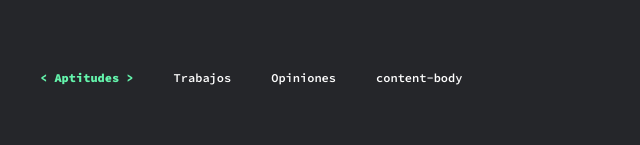
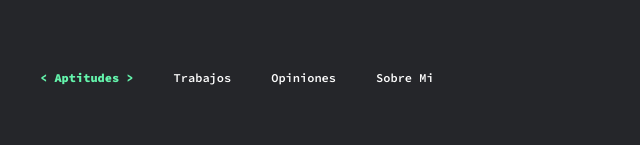
Before and after one commit to TeTsU666/TeTsU666.github.io, a plain HTML site: page index.html in a window 1280 px wide. Shown: the part 4416-4561 px from the top of the page, 640-1280 px from the left. Drawn offline with Linux system fonts and the light colour scheme.

Commit message:
Update index.html

```diff
--- a/index.html
+++ b/index.html
@@ -371,7 +371,7 @@
                     <li><a class="active" href="#introduction">&lt; Aptitudes &gt;</a></li>
                     <li><a class="" href="#latest-works">Trabajos</a></li>
                     <li><a class="" href="#testimonial">Opiniones</a></li>
-                    <li><a class="" href="#header">content-body</a></li>
+                    <li><a class="" href="#content-body">Sobre Mi</a></li>
                 </ul>
 
             </div>
```
